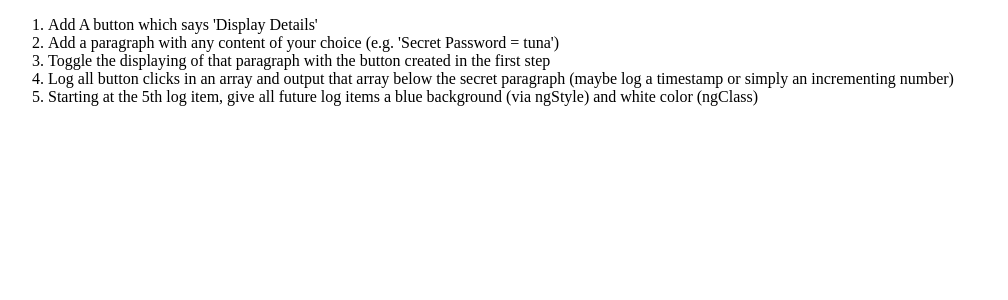
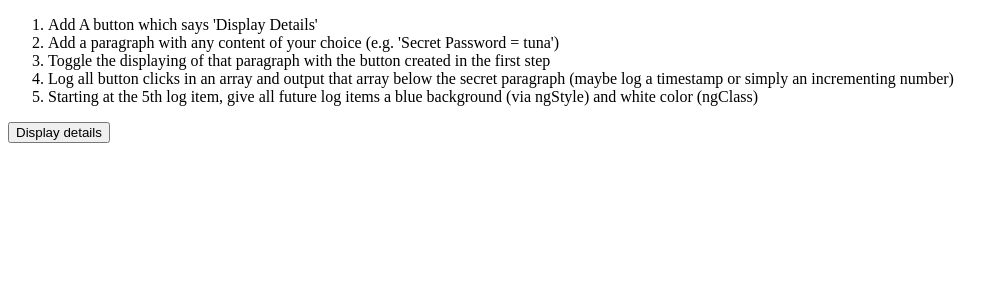
Before and after one commit to pejda93/Plusplus-NT, an Angular app in the folder PlusplusDomaci3/: page / in a window 1280 px wide. Shown: the top 300 px of the page, without its empty margins (0-1008 px from the left). Built offline with nearby package versions, Linux system fonts and the light colour scheme.

Commit message:
Dugme Display details dodato

```diff
--- a/PlusplusDomaci3/src/app/app.component.html
+++ b/PlusplusDomaci3/src/app/app.component.html
@@ -8,6 +8,7 @@
         <li>Log all button clicks in an array and output that array below the secret paragraph (maybe log a timestamp or simply an incrementing number)</li>
         <li>Starting at the 5th log item, give all future log items a blue background (via ngStyle) and white color (ngClass)</li>
       </ol>
+      <button>Display details</button>
     </div>
   </div>
 </div>
```
